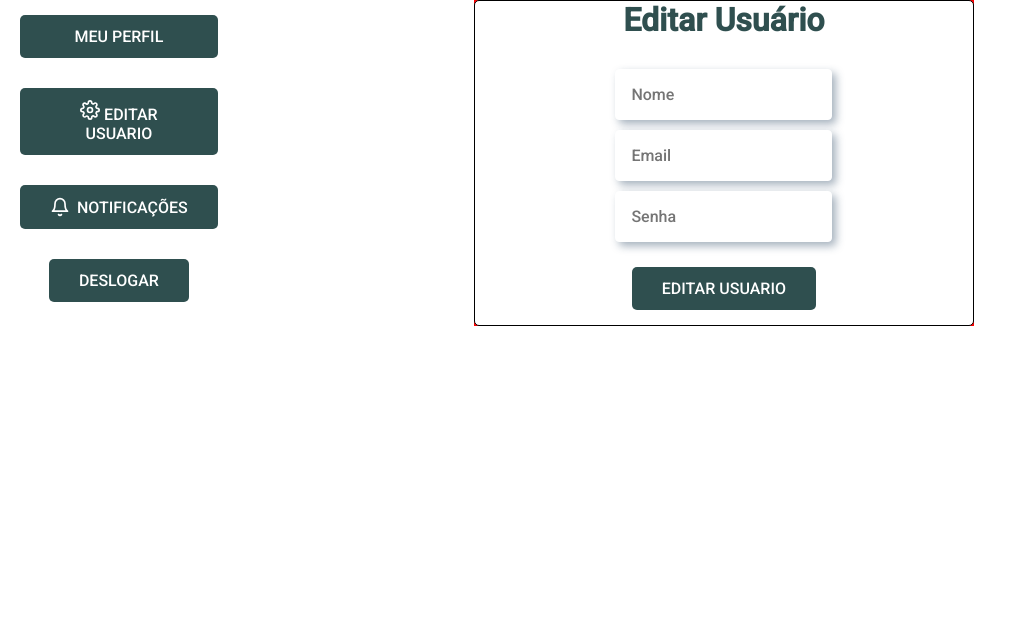
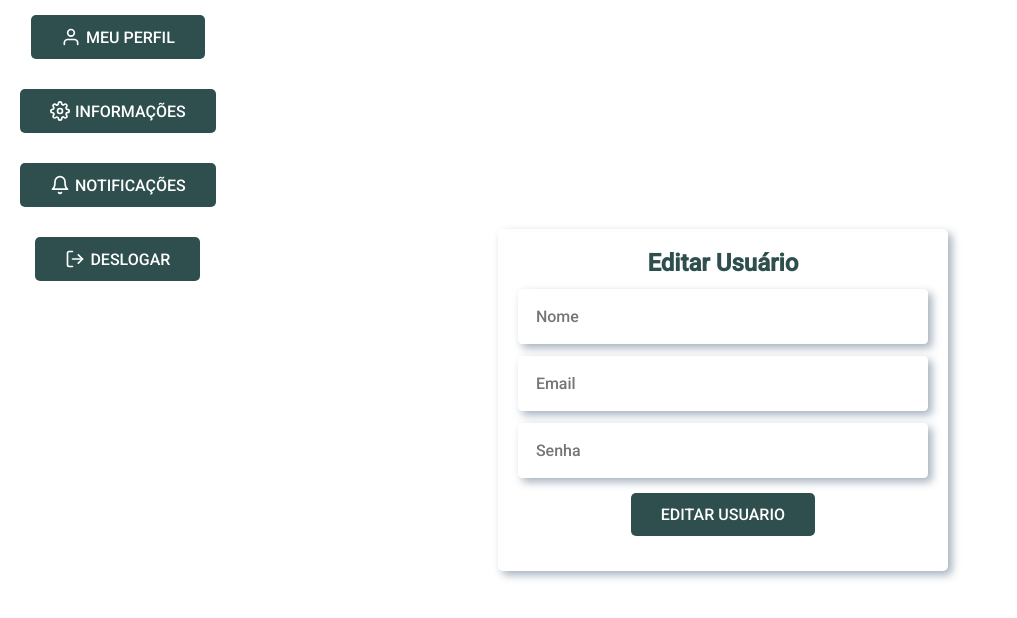
Before and after one commit to MathLouren/Rede-social, a Vue app: page /usuario/edit_user in a window 1280 px wide. Shown: the top 618 px of the page, without its empty margins (0-1017 px from the left). Built offline with nearby package versions, Linux system fonts and the light colour scheme.

Commit message:
detalhes

```diff
--- a/src/App.vue
+++ b/src/App.vue
@@ -48,12 +48,12 @@ export default{
     display: block;
     width: 100%;
     box-shadow: 4px 4px 8px rgba(30, 60, 90, 0.4);
-    padding: 15px;
+    padding: 17px;
     border: none;
     border-radius: 4px;
     transition: all 0.4s;
     outline: none;
-    margin: 10px 0;
+    margin: 12px 0;
     border: 1px solid  #fff;
     font-size: 1rem;
   }
@@ -97,7 +97,7 @@ export default{
       box-shadow: 4px 4px 8px rgba(30, 60, 90, 0.4);
       padding: 20px;
       border-radius: 5px;
-      width: 400px;
+      width: 450px;
   }
 
   .container_form{
--- a/src/views/usuario/EditarUsuario.vue
+++ b/src/views/usuario/EditarUsuario.vue
@@ -1,13 +1,15 @@
 <template>
   <transition name="modal">
-    <section class="usuario">
-            <nav class="user_info">
+    <section class="container_form">
+      <div class="form">
+            <nav>
               <h2>Editar Usuário</h2>
               <UsuarioForm />
               <div>
                 <button class="btn editar" @click.prevent="atualizarUsuario">Editar Usuario</button>
               </div>
             </nav>
+        </div>
     </section>
   </transition>
 </template>
@@ -35,44 +37,7 @@ export default {
 </script>
 
 <style scoped>
-
-  .usuario{
-    background: red;
-    color: darkslategray;
+  h2{
+    text-align: center;
   }
-
-  .user_info{
-    background-color: #fff;
-    border-radius: 5px;
-    width: 500px;
-    border: 1px solid #000;
-    display: flex;
-    flex-direction: column;
-    align-items: center;
-  }
-
-  ul{
-    display: flex;
-    flex-direction: column;
-  }
-
-  li{
-    display: inline-block;
-    margin: 10px 0;
-    background: #fff;
-    padding: 10px 15px;
-    border-radius: 5px;
-    cursor: pointer;
-  }
-
-  span{
-    font-size: 1.2rem;
-  }
-
-  .user_info h2{
-    text-align: center;
-    font-size: 2rem;
-    margin-bottom: 20px;
-  }
-
 </style>
--- a/src/views/usuario/Usuario.vue
+++ b/src/views/usuario/Usuario.vue
@@ -2,19 +2,34 @@
   <section class="usuario">
     <nav class="slidenav">
       <ul class="configs">
-         <li>
-          <router-link :to="{ name: 'perfil' }"  class="btn editar">Meu perfil</router-link>
+        <li>
+          <router-link :to="{ name: 'perfil' }"  class="btn editar">
+            <div class="settings">
+              <img src="./imgs/user.svg" alt="">
+              <span>Meu perfil</span>
+            </div>
+          </router-link>
         </li>
         <li>
-          <router-link :to="{ name: 'usuario' }" class="btn editar"><img src="./imgs/settings.svg">
-
-          Editar Usuario</router-link>
+          <router-link :to="{ name: 'usuario' }" class="btn editar">
+            <div class="settings">
+              <img src="./imgs/settings.svg"><span>Informações</span>
+            </div>
+          </router-link>
         </li>
         <li>
-          <router-link :to="{ name: 'notifications' }" class="btn editar position"><img src="./imgs/bell.svg">Notificações</router-link>
+          <router-link :to="{ name: 'notifications' }" class="btn editar position">
+            <div class="settings">
+              <img src="./imgs/bell.svg"><span>Notificações</span>
+            </div>
+          </router-link>
         </li>
         <li>
-          <button @click.prevent="deslogar" class="btn editar">Deslogar</button>
+          <button @click.prevent="deslogar" class="btn editar">
+            <div class="settings">
+              <img src="./imgs/log-out.svg" alt=""> <span>Deslogar</span>
+            </div>
+          </button>
         </li>
       </ul>
     </nav>
@@ -45,14 +60,16 @@ export default {
   display: flex;
 }
 
-ul li{
-  display: block;
-  width: 100%;
+.configs{
+  display: flex;
+  align-items: center;
+  flex-direction: column;
 }
 
-.configs{
+.settings{
   display: flex;
-  flex-direction: column;
+  align-items: center;
+  gap: 5px;
 }
 
 .position{
@@ -62,7 +79,6 @@ ul li{
 
 .position img{
   height: 20px;
-  margin-right: 7px;
 }
 
 .router_area{
--- a/src/views/usuario/UsuarioPerfil.vue
+++ b/src/views/usuario/UsuarioPerfil.vue
@@ -54,6 +54,7 @@ export default {
   max-width: 800px;
   display: flex;
   flex-direction: column;
+  margin: 0 5px;
 }
 
 .banner_photo{
```
Also changed, not shown: src/views/usuario/imgs/log-out.svg (added), src/views/usuario/imgs/user.svg (added).
